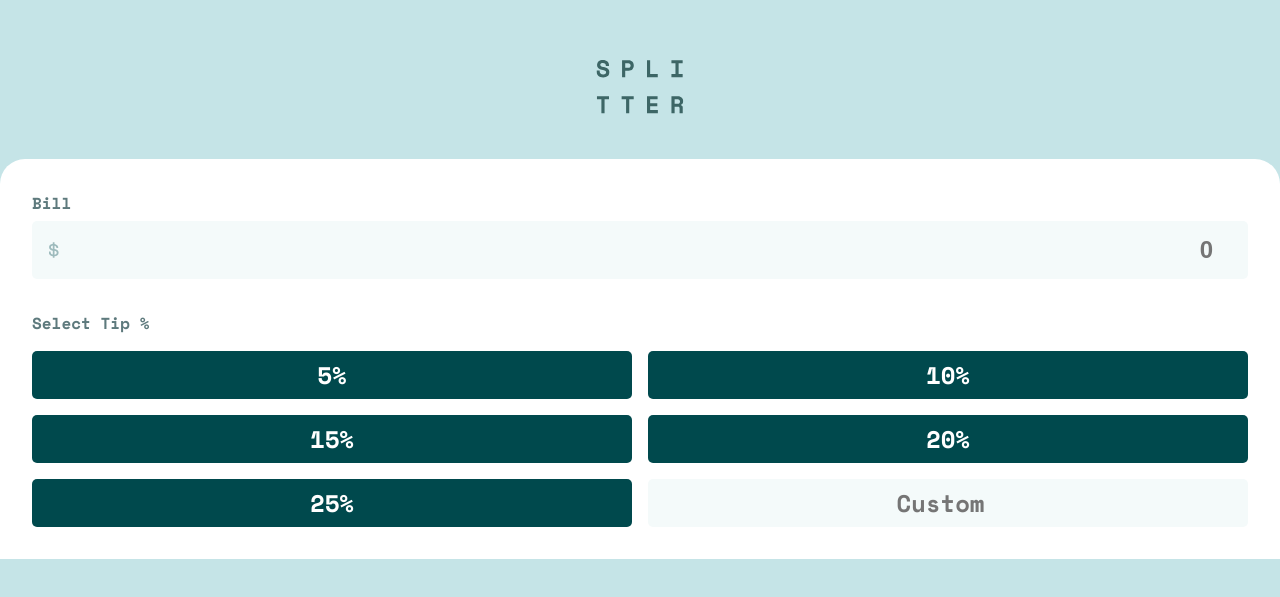
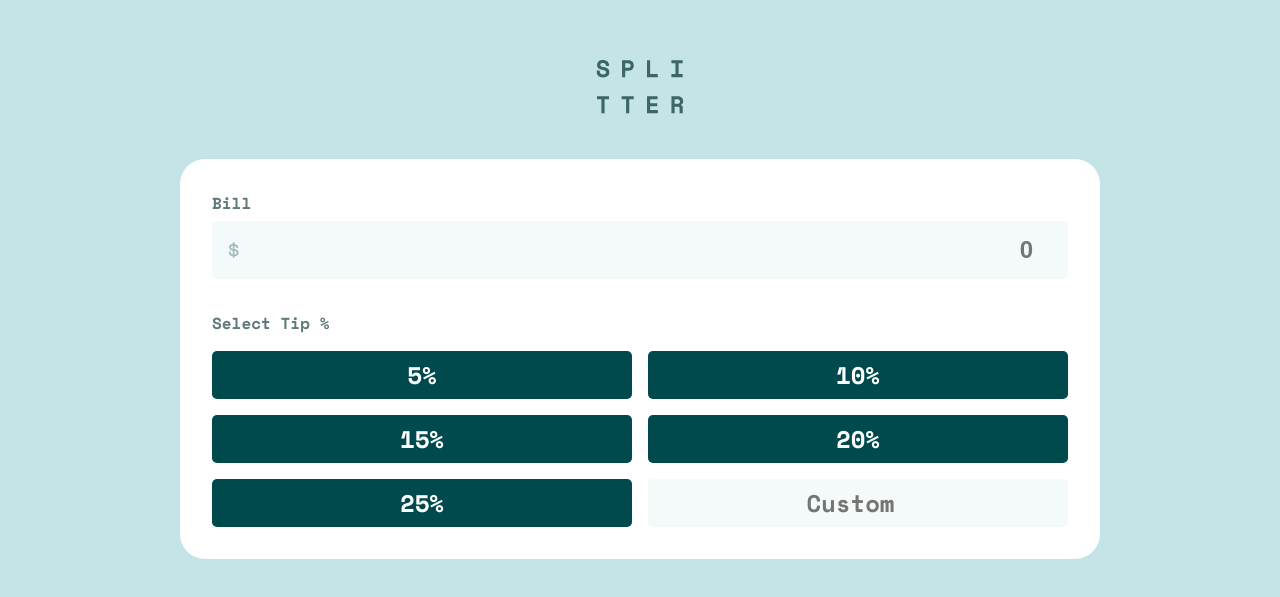
Before and after one commit to delroscol98/Tip-Calculator-V2, a React (Create React App) app: page / in a window 1280 px wide. Shown: the part 103-700 px from the top of the page. Built offline with nearby package versions, Linux system fonts and the light colour scheme.

Commit message:
Calculator responsive

```diff
--- a/src/App.css
+++ b/src/App.css
@@ -64,7 +64,7 @@ body {
   margin-top: 5rem;
 }
 
-@media screen and (min-width: 64em) {
+@media screen and (min-width: 57.5em) {
   .logo {
     margin-top: 16.3rem;
   }
--- a/src/Calculator/Calculator.css
+++ b/src/Calculator/Calculator.css
@@ -6,4 +6,14 @@
   border-top-right-radius: 2.5rem;
   display: grid;
   gap: 3.2rem;
+  width: min(100%, 92rem);
 }
+
+@media screen and (min-width: 57.5em) {
+  .calculator {
+    position: relative;
+    left: 50%;
+    transform: translateX(-50%);
+    border-radius: 2.5rem;
+  }
+}
```
